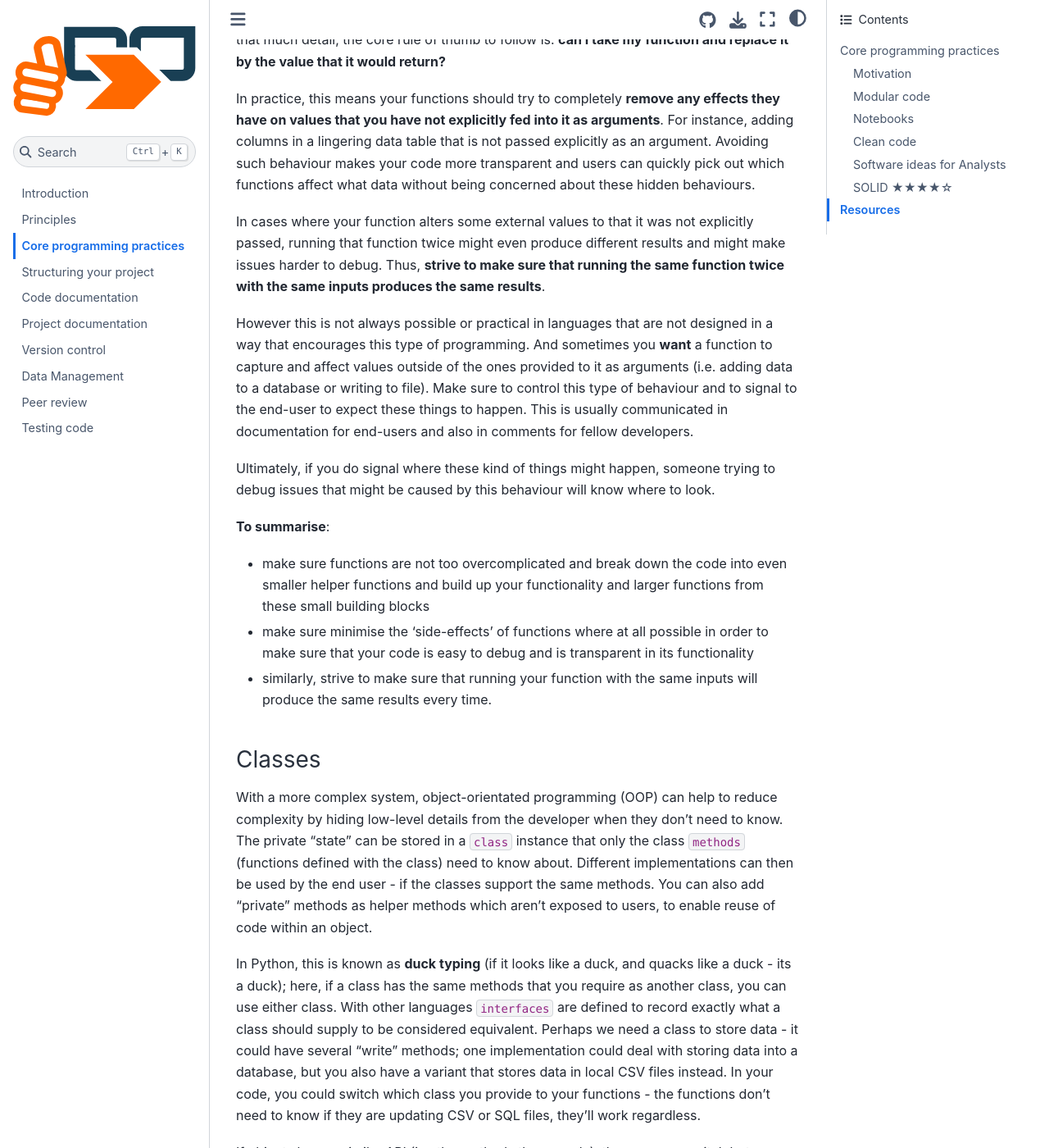
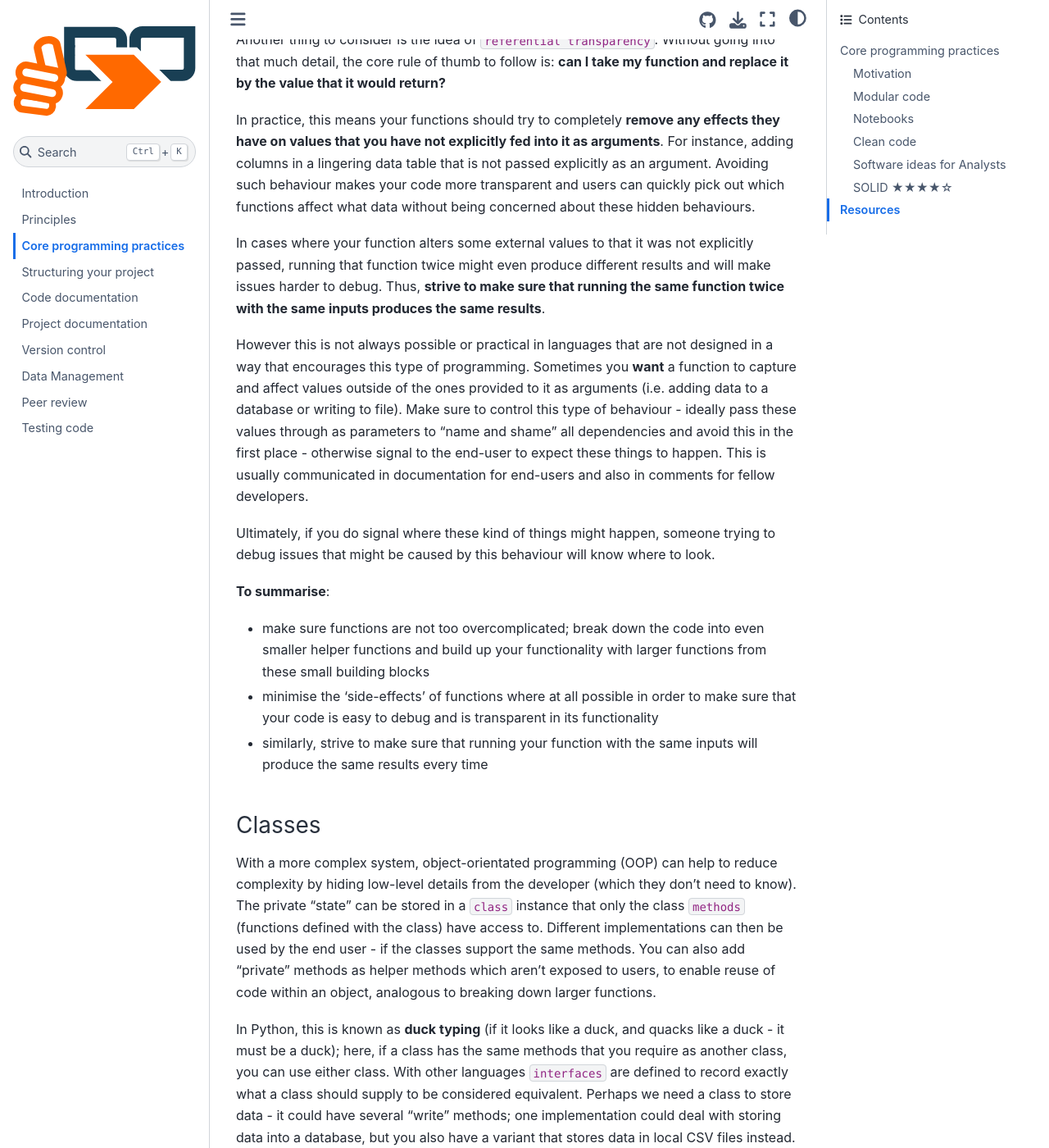
Before and after one commit to best-practice-and-impact/qa-of-code-guidance, a Jupyter Book: the page built from book/core_programming.md, in a window 1280 px wide and 1400 px high, scrolled down 1585 px. Shown: the whole window at 82% size. Built offline with Jupyter Book 1.0.4 settings and Sphinx 7.4.7 and the Sphinx Book theme 1.1.4, drawn with Linux system fonts in a browser that asks for light colours; some of the changed text lies outside the part shown.

Commit message:
Reviewed up to "Scripts"

````diff
--- a/book/core_programming.md
+++ b/book/core_programming.md
@@ -12,13 +12,13 @@
 -- Guido van Rossum (creator of Python)
 ```
 
-When writing non-trivial code it is wise to assume that at some point someone else will need to understand, use and adapt your code. Therefore everytime you write such code, it is incredibly important to empathise with these potential users and produce code that is tidy, understandable and does not add unecessary complexity.
+When writing non-trivial code it is wise to assume that at some point someone else will need to understand, use and adapt your code. It might be yourself in six months time - after you've forgotten how the code works, or its design intent. Therefore every time you write such code, it is incredibly important to empathise with these potential users and produce code that is tidy, understandable and does not add unnecessary complexity.
 
 Common barriers to writing readable codebases include documentation that is hard to understand or absent, walls of code with repeating functionality that is hard to absorb in 'chunks' or overcomplicated solutions that solve the problem in ways that could be simplified. Avoiding these issues is essential to make sure that your analysis is reproducible, auditable and assured. Therefore it is our professional responsibility to avoid putting such barriers in place whenever possible.
 
 This chapter highlights some good coding practices that will improve the readability and maintainability of your code.
 Here, readability refers how easily another analyst can gain a decent understand of how your code works, within a reasonable amount of time.
-While maintainability refers to how easily another analysts can understand your code well enough to modify and repair it.
+Maintainability refers to how easily other analysts can understand your code well enough to modify and repair it.
 
 (modular)=
 
@@ -28,9 +28,9 @@
 
 ### Functions
 
-When prototyping we often copy paste code to 'make things work' but when time comes to wrap that work up, it is worth taking repetitive code that can be easily parameterised and turning it into functions. Writing functions as well-sealed and reusable containers helps them be easily testable and readable.
+When prototyping we often copy and paste code to 'make things work' but when time comes to wrap that work up, it is worth taking repetitivee code that can be easily parameterised and turning it into functions. Writing functions as well-sealed and reusable containers helps them be easily testable and readable.
 
-When starting to write functions consider what is the right **level of abstraction**. Namely, can this large piece of code be turned into concise and readable function as it is, without having to pass the resulting function too many arguments? If not, perhaps you need to break the code into even smaller helper functions (that can also be reused in other places across the codebase) and then **use these smaller functions to build up a larger function that performs the actions you need**.
+When starting to write functions consider what is the right **level of abstraction**. Namely, can this large piece of code be turned into concise and readable function as it is, without having to pass too many arguments to the resulting function? If not, perhaps you need to break the code into smaller helper functions (that can also be reused in other places across the codebase) and then **use these smaller functions to build up a larger function that performs the actions you need**.
 
 This helps you break the complexity down into small and easily comprehendible chunks that can be documented, tested and understood much easier.
 
@@ -38,48 +38,48 @@
 
 In practice, this means your functions should try to completely **remove any effects they have on values that you have not explicitly fed into it as arguments**. For instance, adding columns in a lingering data table that is not passed explicitly as an argument. Avoiding such behaviour makes your code more transparent and users can quickly pick out which functions affect what data without being concerned about these hidden behaviours.
 
-In cases where your function alters some external values to that it was not explicitly passed, running that function twice might even produce different results and might make issues harder to debug. Thus, **strive to make sure that running the same function twice with the same inputs produces the same results**.
+In cases where your function alters some external values to that it was not explicitly passed, running that function twice might even produce different results and will make issues harder to debug. Thus, **strive to make sure that running the same function twice with the same inputs produces the same results**.
 
-However this is not always possible or practical in languages that are not designed in a way that encourages this type of programming. And sometimes you **want** a function to capture and affect values outside of the ones provided to it as arguments (i.e. adding data to a database or writing to file). Make sure to control this type of behaviour and to signal to the end-user to expect these things to happen. This is usually communicated in documentation for end-users and also in comments for fellow developers.
+However this is not always possible or practical in languages that are not designed in a way that encourages this type of programming. Sometimes you **want** a function to capture and affect values outside of the ones provided to it as arguments (i.e. adding data to a database or writing to file). Make sure to control this type of behaviour - ideally pass these values through as parameters to "name and shame" all dependencies and avoid this in the first place - otherwise signal to the end-user to expect these things to happen. This is usually communicated in documentation for end-users and also in comments for fellow developers.
 
 Ultimately, if you do signal where these kind of things might happen, someone trying to debug issues that might be caused by this behaviour will know where to look.
 
 **To summarise**:
 
-- make sure functions are not too overcomplicated and break down the code into even smaller helper functions and build up your functionality and larger functions from these small building blocks
-- make sure minimise the 'side-effects' of functions where at all possible in order to make sure that your code is easy to debug and is transparent in its functionality
-- similarly, strive to make sure that running your function with the same inputs will produce the same results every time.
+- make sure functions are not too overcomplicated; break down the code into even smaller helper functions and build up your functionality with larger functions from these small building blocks
+- minimise the 'side-effects' of functions where at all possible in order to make sure that your code is easy to debug and is transparent in its functionality
+- similarly, strive to make sure that running your function with the same inputs will produce the same results every time
 
 ### Classes
 
-With a more complex system, object-orientated programming (OOP) can help to reduce complexity by hiding low-level details from the developer when they don't need to know. The private "state" can be stored in a `class` instance that only the class `methods` (functions defined with the class) need to know about. Different implementations can then be used by the end user - if the classes support the same methods. You can also add "private" methods as helper methods which aren't exposed to users, to enable reuse of code within an object.
+With a more complex system, object-orientated programming (OOP) can help to reduce complexity by hiding low-level details from the developer (which they don't need to know). The private "state" can be stored in a `class` instance that only the class `methods` (functions defined with the class) have access to. Different implementations can then be used by the end user - if the classes support the same methods. You can also add "private" methods as helper methods which aren't exposed to users, to enable reuse of code within an object, analogous to breaking down larger functions.
 
-In Python, this is known as **duck typing** (if it looks like a duck, and quacks like a duck - its a duck); here, if a class has the same methods that you require as another class, you can use either class. With other languages `interfaces` are defined to record exactly what a class should supply to be considered equivalent. Perhaps we need a class to store data - it could have several "write" methods; one implementation could deal with storing data into a database, but you also have a variant that stores data in local CSV files instead. In your code, you could switch which class you provide to your functions - the functions don't need to know if they are updating CSV or SQL files, they'll work regardless.
+In Python, this is known as **duck typing** (if it looks like a duck, and quacks like a duck - it must be a duck); here, if a class has the same methods that you require as another class, you can use either class. With other languages `interfaces` are defined to record exactly what a class should supply to be considered equivalent. Perhaps we need a class to store data - it could have several "write" methods; one implementation could deal with storing data into a database, but you also have a variant that stores data in local CSV files instead. In your code, you could switch which class you provide to your functions - the functions don't need to know if they are updating CSV or SQL files, they'll work regardless.
 
-If objects have a similar API (i.e. the methods they supply), then you can switch between them easily; a good example of this is `scikit-learn`, where the different linear model types are represented by different classes that all support a common set of methods. Any model can then be used in a library pipeline and swapped out with minimal effort - they all have methods `fit()` and `predict()`.
+If objects have a similar API (i.e. the methods they supply), then you can easily switch between them; a good example of this is `scikit-learn`, where the different linear model types are represented by different classes that all support a common set of methods. Any model can then be used in a library pipeline and swapped out with minimal effort - they all have methods `fit()` and `predict()`.
 
-A word of caution, however, when creating classes; it is very easy when starting to consider nouns as classes, and any adjectives applied to the nouns as methods. For example: "the model loads the data" would imply "model" is a class, and it should have a "load_data" method. This will work fine for small systems, but you will find one of your classes gains all of the underlying logic with many methods, whilst other classes just store data with few methods. This can be considered **Data Driven Design**; a better approach is **[Responsibility Driven Design](https://en.wikipedia.org/wiki/Responsibility-driven_design)** (linked to SOLID, covered later in this document).
+A word of caution, however, when creating classes; it is very easy to start to mapping nouns in system descriptions to classes, and any adjectives applied to the nouns as methods. For example: "the model loads the data" would imply "model" is a class, and it should have a "load_data" method. This will work fine for small systems, but you will find one of your classes gains all of the underlying logic with many methods, whilst other classes just store data with few methods. This can be considered **Data Driven Design**; a better approach is **[Responsibility Driven Design](https://en.wikipedia.org/wiki/Responsibility-driven_design)** (linked to SOLID, covered later in this document).
 
 (class-responsibilities)=
 
 ```{note}
-If a single class is responsible for too much, then most of your code will be in one class; it can become overly complex and hence difficult to maintain. You need your classes to know as little as possible to reduce dependencies on other systems - so small classes with a focussed responsibility - and hence avoid being affected if other systems change. The challenge is to trade maintainability and reuse against complexity.
+If a single class is responsible for too much, then most of your code will be in one class; it can become overly complex and hence difficult to maintain, and any changes to requirements will cause this one class to change. You need your classes to know as little as possible to reduce dependencies on other systems and requirements - so small classes with a focussed responsibility - and hence avoid being affected if other systems change. The challenge is to trade maintainability and reuse against complexity.
 ```
 
 **Responsibility Driven Design** makes objects that are normally "passive" become "active" - for example, with a banking system, rather than having an overly complex object representing a bank account (and handling all money movements), instead objects representing "cheques" and "cash" gain payment methods. Hence a cheque knows how to pay itself into an account; if we later needed to add new payment methods, the existing classes will unlikely to be affected. The bank account's responsibility is holding money, receiving it and paying it out. A cheque's responsibility is to pay itself in to a bank account and retrieve money from its associated account.
 
-Many **[Design Patterns](https://en.wikipedia.org/wiki/Software_design_pattern)** are available with OOP - reusable solutions to common problems. An example is if you have an `Orange` class, and an `OrangePeeler` class. You've been given an `Apple` class, but would really love to be able to peel it - use an adapter pattern. Create an `OrangeAdapter` class that has the same methods as an `Orange` but accepts an `Apple` at construction. `OrangeAdapter` then takes all the `Orange` methods and translates them into equivalent method calls to the `Apple` class it was told about at construction. The `Apple` now looks like an `Orange`.
+Many **[Design Patterns](https://en.wikipedia.org/wiki/Software_design_pattern)** are available with OOP - reusable solutions to common problems. An example is if you have an `Orange` class, and an `OrangePeeler` class. You've been given an `Apple` class, but would really love to be able to peel it - use an **adapter pattern**. Create an `OrangeAdapter` class that has the same methods as an `Orange` but accepts an `Apple` at construction. `OrangeAdapter` then takes all the `Orange` methods and translates them into equivalent method calls to the `Apple` class it was told about at construction. The `Apple` now looks like an `Orange`.
 
-Object-Orientated Programming introduces the concept on **inheritance** - where a class can "inherit" its methods from another class. This enables extension of existing classes, but can cause problems for the unwary. Its an in-depth topic for a different training course, but be aware that inheritance locks you in to the object you inherit from - if this object changes, you are dragged along with it. If you're using inheritance to reuse code from another class, prefer **encapsulation** instead. This means keep a private instance of the class you wish to re-use, and delegate the work down to it within your own methods - rather than inheriting the methods. Now, if you change your mind about using this reused object - you aren't tied in to it, as no-one outside your class knows you've used it.
+Object-Orientated Programming introduces the concept of **inheritance** - where a class can "inherit" its methods from another class. This enables extension of existing classes, but can cause problems for the unwary. Its an in-depth topic for a different training course, but be aware that inheritance locks you in to the object you inherit from - if this object changes, you are dragged along with it. If you're using inheritance to reuse code from another class, prefer **encapsulation** instead. This means keep a private instance of the class you wish to re-use, and delegate the work down to it within your own methods - rather than inheriting the methods and directly using the other class. Now, if you change your mind about using this reused object - you aren't tied in to it, as no-one outside your class knows you've used it.
 
 **To summarise**:
 
-- classes hide implementation detail from developers, enabling implementation to be changed without affecting users
+- classes hide implementation detail from developers, enabling implementation to be changed without affecting users and reducing visual noise
 - look to use consistent methods in a group of related classes to enable switching between them without affecting the code using it (consider Python **duck typing** or other languages' **interfaces**)
 - avoid all logic arriving in a single class, surrounded by minimal holding classes - distribute logic around to ease maintenance (changes will affect smaller areas of code)
 - be aware of trading maintainability for complexity - too many classes can be hard to understand
-- Design Patterns have solutions to many common problems and are a useful toolbox
-- prefer encapsulation over inheritance, especially with code reuse (see **Liskov Substitution Principle** in the SOLID section later)
+- **Design Patterns** have solutions to many common problems and are a useful toolbox - a shared design language
+- prefer encapsulation over inheritance, especially with code reuse (see **Liskov Substitution Principle** in the **SOLID** section later)
 
 ### Scripts
 
@@ -597,6 +597,10 @@
 
 The ability to write idiomatic code in a given language comes with time. However it is important to think about it while looking at a given codebase and the way it is written - is it leveraging everything language `X` has to offer?
 
+```{note}
+Prefer readability over using highly complex idioms - think KISS (refer to (Software Ideas for Analysts)[software-ideas-for-analysts] later in this document).
+```
+
 #### Checking code style
 
 Someone who is able and keen on making sure their code is readable would have hopefully addressed this during the process of writing it, hence the codebases that have not had this treatment from the ground up might be already difficult to read and will be laborious to check through in detail by hand. Hence, more automated support might be required to speed up such tedious work either by providing suggestions on the fly as the code is written or by outright reformatting your work to comply with some style.
@@ -627,9 +631,11 @@
 
 If you're considering these tools as part of a project, see [Continuous Integration](continuous-integration) for advice on automating them or explore other options such as [pre-commits](https://pre-commit.com/) that do the formatting and checking prior to a git commit.
 
+(software-ideas-for-analysts)=
+
 ## Software ideas for Analysts
 
-Over many years software engineering teams have followed practices such as KISS (Keep it Simple and Straightforward) and SOLID.
+Over many years software engineering teams have followed practices such as KISS (Keep it Simple, Stupid) and SOLID.
 These practices allow for more robustly written code and provide other benefits such as easier maintenance of software projects.
 Analysts using code as a means to perform analysis could heavily benefit from at least partially applying such practices in their own codebases.
 
````
